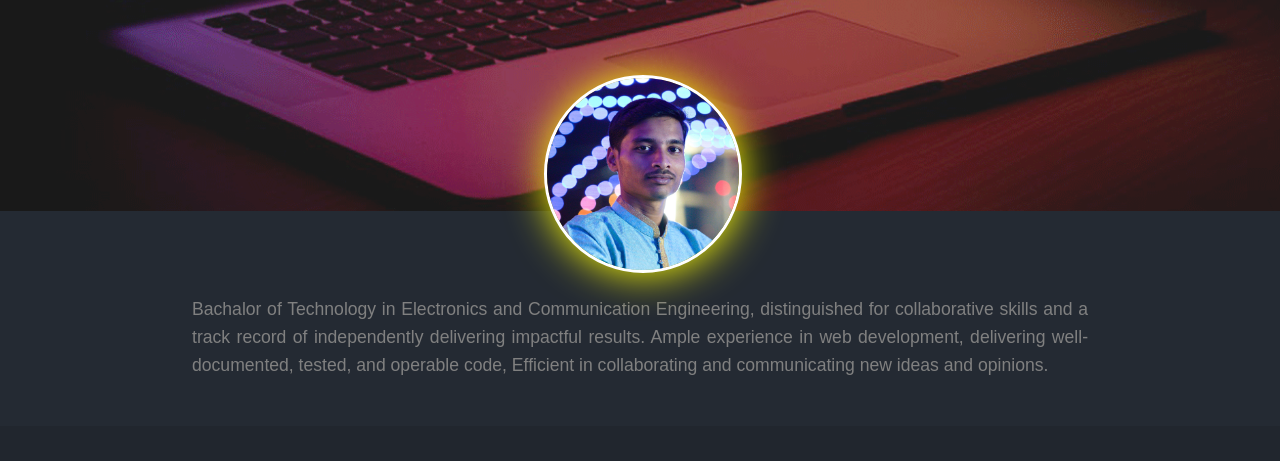
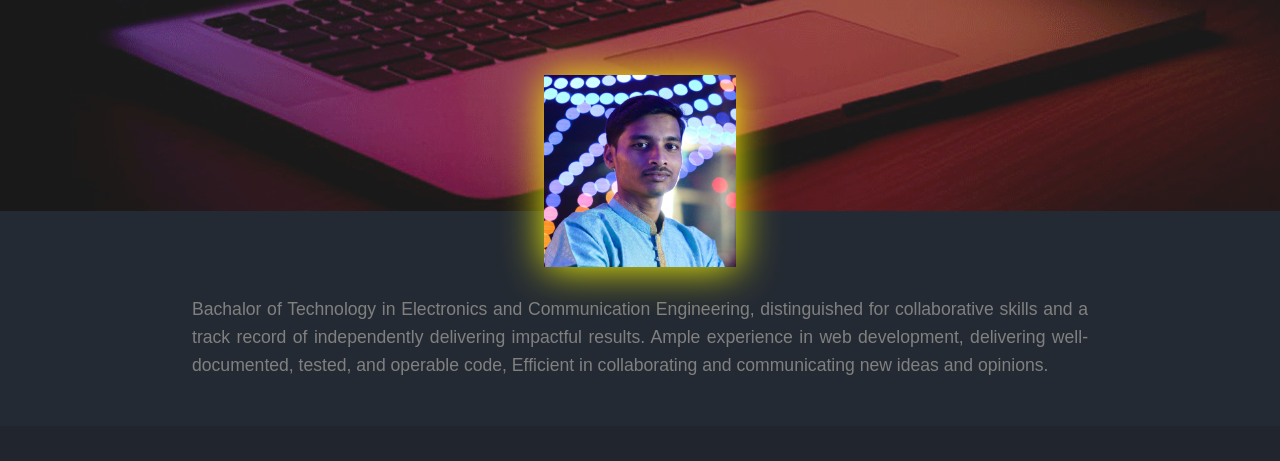
Before and after one commit to subhadotcom/Photography_Portfolio, a plain HTML site: page index.html in a window 1280 px wide. Shown: the part 328-789 px from the top of the page. Drawn offline with Linux system fonts and the light colour scheme.

Commit message:
Update style.css

```diff
--- a/style.css
+++ b/style.css
@@ -177,8 +177,6 @@ section:nth-child(2n + 1) {
 #my-image img{
     height: 100%;
     width: 100%;
-    border-radius: 50%;
-    border: 3px solid white;
     filter: drop-shadow(1px 1px 20px yellow);
 }
 
```
